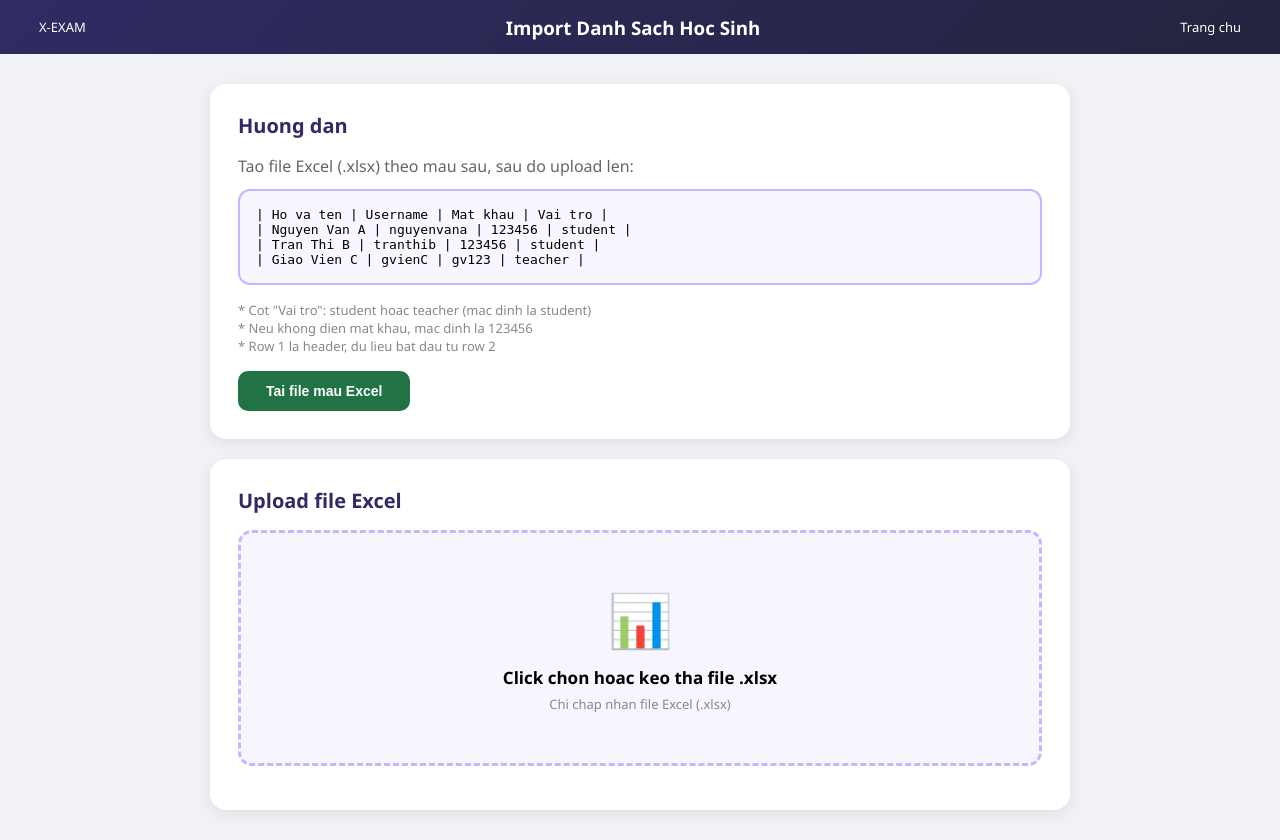
After one commit to tranlequyngoc/thpt-exam-DuyTan, a Flask app: page /import-students in a window 1280 px wide. The commit adds this page. Run offline with Flask 3, Linux system fonts and the light colour scheme; the visitor is signed in with stand-in values (Sample User, id 1); some libraries are stand-ins or nearby versions.

Commit message:
MEGA v3: MathJax, Anti-cheat, QR Code, Import students, Violations tracking

```diff
--- a/app.py
+++ b/app.py
@@ -152,6 +152,7 @@ def init_db():
             total_blank INTEGER DEFAULT 0,
             time_spent INTEGER DEFAULT 0,
             teacher_comment TEXT DEFAULT '',
+            violations INTEGER DEFAULT 0,
             submitted_at TIMESTAMP DEFAULT CURRENT_TIMESTAMP
     );
     CREATE TABLE IF NOT EXISTS groups (
@@ -226,6 +227,9 @@ def init_db():
         existing4 = [r[1] for r in c.execute("PRAGMA table_info(submissions)").fetchall()]
     if 'question_scores' not in existing4:
         try: c.execute("ALTER TABLE submissions ADD COLUMN question_scores TEXT DEFAULT '{}'")
+        except: pass
+    if 'violations' not in existing4:
+        try: c.execute("ALTER TABLE submissions ADD COLUMN violations INTEGER DEFAULT 0")
         except: pass
 
     pw = hashlib.sha256('admin123'.encode()).hexdigest()
@@ -327,6 +331,10 @@ def admin_page(): return render_template('admin.html')
 @app.route('/teacher-stats')
 @teacher_req
 def teacher_stats_page(): return render_template('teacher_stats.html')
+
+@app.route('/import-students')
+@teacher_req
+def import_students_page(): return render_template('import_students.html')
 
 @app.route('/static/sw.js')
 def sw_js():
@@ -521,8 +529,8 @@ def api_submit():
                 elif sa.upper() == ca.upper(): sc += q['score']; cor += 1
                 else: wr += 1
 
-    cur = c.execute("INSERT INTO submissions(student_id,exam_id,answers,score,total_correct,total_wrong,total_blank,time_spent) VALUES(?,?,?,?,?,?,?,?)",
-            (session['user_id'], eid, json.dumps(ans), round(sc, 2), cor, wr, bl, d.get('time_spent', 0)))
+    cur = c.execute("INSERT INTO submissions(student_id,exam_id,answers,score,total_correct,total_wrong,total_blank,time_spent,violations) VALUES(?,?,?,?,?,?,?,?,?)",
+            (session['user_id'], eid, json.dumps(ans), round(sc, 2), cor, wr, bl, d.get('time_spent', 0), d.get('violations', 0)))
     sid = cur.lastrowid
     c.commit(); c.close()
     return jsonify({'success': True, 'submission_id': sid, 'score': round(sc,2), 'correct': cor, 'wrong': wr, 'blank': bl})
@@ -910,6 +918,43 @@ def api_mark_read():
     c.commit(); c.close()
     return jsonify({'success': True})
 
+# ─── IMPORT STUDENTS ───
+@app.route('/api/admin/import-students', methods=['POST'])
+@teacher_req
+def api_import_students():
+    if 'file' not in request.files: return jsonify({'error':'No file'}),400
+    f = request.files['file']
+    results = []; errors = []
+    try:
+        from openpyxl import load_workbook
+        import io, tempfile
+        tmp = tempfile.NamedTemporaryFile(delete=False, suffix='.xlsx')
+        f.save(tmp.name); tmp.close()
+        wb = load_workbook(tmp.name); ws = wb.active
+        os.unlink(tmp.name)
+        c = get_db()
+        for i, row in enumerate(ws.iter_rows(min_row=2, values_only=True), 2):
+            if not row or not row[0]: continue
+            fullname = str(row[0] or '').strip()
+            username = str(row[1] or '').strip().lower().replace(' ','')
+            password = str(row[2] or '123456').strip()
+            role = str(row[3] or 'student').strip().lower()
+            if role not in ('student','teacher'): role = 'student'
+            if not fullname or not username:
+                errors.append(f'Dong {i}: Thieu ho ten hoac username'); continue
+            pw_hash = hashlib.sha256(password.encode()).hexdigest()
+            avatars = {'student':'🎓','teacher':'👨‍🏫'}
+            try:
+                c.execute("INSERT INTO users(username,password_hash,fullname,role,avatar,is_approved) VALUES(?,?,?,?,?,?)",
+                    (username, pw_hash, fullname, role, avatars.get(role,'🎓'), 1))
+                results.append({'fullname':fullname,'username':username,'password':password,'role':role})
+            except Exception as e:
+                errors.append(f'Dong {i}: {username} da ton tai')
+        c.commit(); c.close()
+    except Exception as e:
+        return jsonify({'error':str(e)}), 500
+    return jsonify({'success':True,'created':len(results),'errors':errors,'accounts':results})
+
 # ─── RESET PASSWORD ───
 @app.route('/api/admin/reset-password', methods=['POST'])
 @admin_req
--- a/templates/admin.html
+++ b/templates/admin.html
@@ -126,12 +126,13 @@
     <td><button class="btn-sm btn-del" onclick="delExam(${e.id})">Xoa</button></td></tr>`).join('')+'</table>';}
     async function delExam(id){if(!confirm('Xoa de thi?'))return;await fetch('/api/exam/delete/'+id,{method:'DELETE'});loadExams();loadOverview();}
     async function loadSubs(){const r=await fetch('/api/admin/all-submissions');const data=await r.json();
-    document.getElementById('subTable').innerHTML='<table><tr><th>#</th><th>Hoc sinh</th><th>De thi</th><th>Diem</th><th>D/S/T</th><th>TG</th><th>Ngay</th></tr>'+
+    document.getElementById('subTable').innerHTML='<table><tr><th>#</th><th>Hoc sinh</th><th>De thi</th><th>Diem</th><th>D/S/T</th><th>TG</th><th>Vi pham</th><th>Ngay</th></tr>'+
     data.map((s,i)=>`<tr><td>${i+1}</td><td><b>${s.student_name}</b><br><small>@${s.username}</small></td>
     <td>${s.exam_title}<br><small>${s.subject}</small></td>
     <td style="font-size:16px;font-weight:700;color:${s.score>=s.total_score*0.8?'#27ae60':s.score>=s.total_score*0.5?'#f39c12':'#e74c3c'}">${s.score}/${s.total_score}</td>
     <td><span style="color:#27ae60">${s.total_correct}</span>/<span style="color:#e74c3c">${s.total_wrong}</span>/<span style="color:#888">${s.total_blank}</span></td>
-    <td>${Math.floor(s.time_spent/60)}p</td>
+    <td>${Math.floor((s.time_spent||0)/60)}p</td>
+    <td style="color:${(s.violations||0)>0?'#e74c3c':'#27ae60'};font-weight:700">${s.violations||0} lan</td>
     <td style="font-size:11px">${(s.submitted_at||'').slice(0,16)}</td></tr>`).join('')+'</table>';}
     loadOverview();loadUsers();
     </script></body></html>
--- a/templates/create_exam.html
+++ b/templates/create_exam.html
@@ -1,6 +1,8 @@
 <!DOCTYPE html>
     <html lang="vi"><head><meta charset="UTF-8"><meta name="viewport" content="width=device-width,initial-scale=1">
     <title>X-Exam - Tao de thi</title>
+    <script>window.MathJax={tex:{inlineMath:[['$','$'],['\\(','\\)']],displayMath:[['$$','$$'],['\\[','\\]']],processEscapes:true}};</script>
+    <script src="https://cdn.jsdelivr.net/npm/mathjax@3/es5/tex-mml-chtml.min.js" async></script>
     <style>
     *{margin:0;padding:0;box-sizing:border-box}body{font-family:'Segoe UI',sans-serif;background:#f0f2f5}
     .nav{background:linear-gradient(135deg,#302b63,#24243e);color:#fff;padding:15px 30px;display:flex;justify-content:space-between;align-items:center}
--- /dev/null
+++ b/templates/import_students.html
@@ -0,0 +1,99 @@
+<!DOCTYPE html><html lang="vi"><head><meta charset="UTF-8"><meta name="viewport" content="width=device-width,initial-scale=1">
+    <title>X-Exam - Import Hoc Sinh</title>
+    <style>
+    *{margin:0;padding:0;box-sizing:border-box}body{font-family:'Segoe UI',sans-serif;background:#f0f2f5}
+    .nav{background:linear-gradient(135deg,#302b63,#24243e);color:#fff;padding:12px 25px;display:flex;justify-content:space-between;align-items:center}
+    .nav a{color:#fff;text-decoration:none;padding:6px 14px;border-radius:20px;font-size:13px}.nav a:hover{background:rgba(255,255,255,.2)}
+    .container{max-width:900px;margin:30px auto;padding:0 20px}
+    .card{background:#fff;border-radius:16px;padding:28px;box-shadow:0 4px 15px rgba(0,0,0,.08);margin-bottom:20px}
+    .card h2{color:#302b63;margin-bottom:16px;font-size:20px}
+    .upload-area{border:3px dashed #c5b8ff;border-radius:14px;padding:50px;text-align:center;cursor:pointer;transition:.3s;background:#f8f5ff;margin-bottom:16px}
+    .upload-area:hover{border-color:#302b63;background:#f0eaff}
+    .upload-area .icon{font-size:52px;margin-bottom:12px}
+    .btn{padding:12px 28px;border:none;border-radius:10px;font-size:14px;font-weight:700;cursor:pointer;transition:.3s}
+    .btn-primary{background:linear-gradient(135deg,#302b63,#5b51a5);color:#fff}
+    .btn-dl{background:#217346;color:#fff}
+    table{width:100%;border-collapse:collapse;font-size:13px}
+    th,td{padding:10px 12px;border-bottom:1px solid #eee;text-align:left}
+    th{background:#f8f7ff;color:#302b63;font-weight:700}
+    .badge-ok{background:#e8f5e9;color:#27ae60;padding:2px 8px;border-radius:8px;font-size:11px;font-weight:700}
+    .badge-err{background:#ffebee;color:#e74c3c;padding:2px 8px;border-radius:8px;font-size:11px;font-weight:700}
+    .result-panel{display:none}
+    .template-box{background:#f8f7ff;border:2px solid #c5b8ff;border-radius:12px;padding:16px;font-family:monospace;font-size:13px;margin-bottom:16px}
+    </style></head><body>
+    <div class="nav"><a href="/dashboard">X-EXAM</a><h3>Import Danh Sach Hoc Sinh</h3><a href="/dashboard">Trang chu</a></div>
+    <div class="container">
+    <div class="card">
+    <h2>Huong dan</h2>
+    <p style="color:#666;margin-bottom:12px">Tao file Excel (.xlsx) theo mau sau, sau do upload len:</p>
+    <div class="template-box">
+    | Ho va ten       | Username    | Mat khau | Vai tro |<br>
+    | Nguyen Van A    | nguyenvana  | 123456   | student |<br>
+    | Tran Thi B      | tranthib    | 123456   | student |<br>
+    | Giao Vien C     | gvienC      | gv123    | teacher |
+    </div>
+    <p style="color:#888;font-size:13px">* Cot "Vai tro": student hoac teacher (mac dinh la student)<br>
+    * Neu khong dien mat khau, mac dinh la 123456<br>
+    * Row 1 la header, du lieu bat dau tu row 2</p>
+    <div style="margin-top:16px">
+    <button class="btn btn-dl" onclick="downloadTemplate()">Tai file mau Excel</button>
+    </div>
+    </div>
+    <div class="card">
+    <h2>Upload file Excel</h2>
+    <div class="upload-area" onclick="document.getElementById('fileIn').click()">
+    <div class="icon">📊</div>
+    <p style="font-size:17px;font-weight:600;margin-bottom:6px">Click chon hoac keo tha file .xlsx</p>
+    <p style="color:#888;font-size:13px">Chi chap nhan file Excel (.xlsx)</p>
+    <input type="file" id="fileIn" accept=".xlsx" style="display:none" onchange="uploadFile(this)">
+    </div>
+    <div id="uploadResult"></div>
+    </div>
+    <div class="card result-panel" id="resultPanel">
+    <h2>Ket qua Import</h2>
+    <div id="resultStats" style="display:flex;gap:16px;margin-bottom:16px;flex-wrap:wrap"></div>
+    <div id="errorList"></div>
+    <h3 style="color:#302b63;margin:16px 0 10px">Danh sach tai khoan da tao:</h3>
+    <div style="overflow-x:auto"><table id="resultTable">
+    <thead><tr><th>#</th><th>Ho ten</th><th>Username</th><th>Mat khau</th><th>Vai tro</th></tr></thead>
+    <tbody></tbody></table></div>
+    <button class="btn btn-dl" onclick="exportResult()" style="margin-top:14px">Xuat danh sach mat khau</button>
+    </div>
+    </div>
+    <script>
+    let importedAccounts=[];
+    async function uploadFile(input){
+    const file=input.files[0];if(!file)return;
+    const fd=new FormData();fd.append('file',file);
+    document.getElementById('uploadResult').innerHTML='<p style="color:#f39c12;margin:10px 0">Dang xu ly...</p>';
+    const r=await fetch('/api/admin/import-students',{method:'POST',body:fd});
+    const d=await r.json();
+    if(d.error){document.getElementById('uploadResult').innerHTML='<p style="color:#e74c3c">Loi: '+d.error+'</p>';return;}
+    importedAccounts=d.accounts||[];
+    document.getElementById('uploadResult').innerHTML='';
+    document.getElementById('resultPanel').style.display='block';
+    document.getElementById('resultStats').innerHTML=`
+    <div style="background:#e8f5e9;padding:14px 20px;border-radius:10px;text-align:center"><div style="font-size:28px;font-weight:800;color:#27ae60">${d.created}</div><div style="font-size:13px;color:#555">Tai khoan da tao</div></div>
+    <div style="background:#ffebee;padding:14px 20px;border-radius:10px;text-align:center"><div style="font-size:28px;font-weight:800;color:#e74c3c">${d.errors.length}</div><div style="font-size:13px;color:#555">Loi</div></div>`;
+    if(d.errors.length){
+    document.getElementById('errorList').innerHTML='<div style="background:#ffebee;border-radius:10px;padding:12px;margin-bottom:12px"><b style="color:#e74c3c">Cac loi:</b><ul style="margin-top:6px;padding-left:20px">'+d.errors.map(e=>'<li style="color:#c62828;font-size:13px">'+e+'</li>').join('')+'</ul></div>';
+    }
+    document.querySelector('#resultTable tbody').innerHTML=d.accounts.map((a,i)=>`<tr><td>${i+1}</td><td>${a.fullname}</td><td><code>${a.username}</code></td><td><code>${a.password}</code></td><td><span class="badge-${a.role=='student'?'ok':'err'}">${a.role}</span></td></tr>`).join('');
+    }
+    function downloadTemplate(){
+    const link=document.createElement('a');
+    link.href='data:text/plain;charset=utf-8,'+'Ho va ten,Username,Mat khau,Vai tro
+Nguyen Van A,nguyenvana,123456,student
+Tran Thi B,tranthib,123456,student';
+    link.download='mau_import_hocsinh.csv';link.click();
+    }
+    function exportResult(){
+    let csv='Ho ten,Username,Mat khau,Vai tro
+';
+    importedAccounts.forEach(a=>csv+=`${a.fullname},${a.username},${a.password},${a.role}
+`);
+    const link=document.createElement('a');
+    link.href='data:text/csv;charset=utf-8,﻿'+encodeURIComponent(csv);
+    link.download='danh_sach_taikhoan.csv';link.click();
+    }
+    </script></body></html>
--- a/templates/result.html
+++ b/templates/result.html
@@ -1,5 +1,7 @@
 <!DOCTYPE html><html lang="vi"><head><meta charset="UTF-8"><meta name="viewport" content="width=device-width,initial-scale=1">
     <title>X-Exam - Kết quả</title>
+    <script>window.MathJax={tex:{inlineMath:[['$','$'],['\\(','\\)']],displayMath:[['$$','$$'],['\\[','\\]']],processEscapes:true},startup:{typeset:false}};</script>
+    <script src="https://cdn.jsdelivr.net/npm/mathjax@3/es5/tex-mml-chtml.min.js" async></script>
     <style>
     *{margin:0;padding:0;box-sizing:border-box}body{font-family:'Segoe UI',sans-serif;background:#f0f2f5}
     .nav{background:linear-gradient(135deg,#667eea,#764ba2);color:#fff;padding:12px 25px;display:flex;justify-content:space-between;align-items:center}
@@ -155,5 +157,5 @@
         draw();
     }
 
-    load();
+    load().then(()=>{if(window.MathJax)MathJax.typesetPromise&&MathJax.typesetPromise();});
     </script></body></html>
```
Also changed, not shown: templates/dashboard.html (+37 -3 lines), templates/exam.html (+50 -4 lines).
